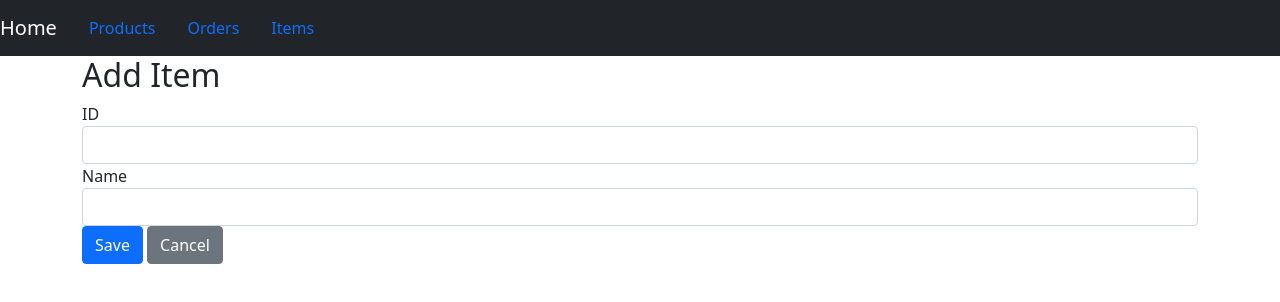
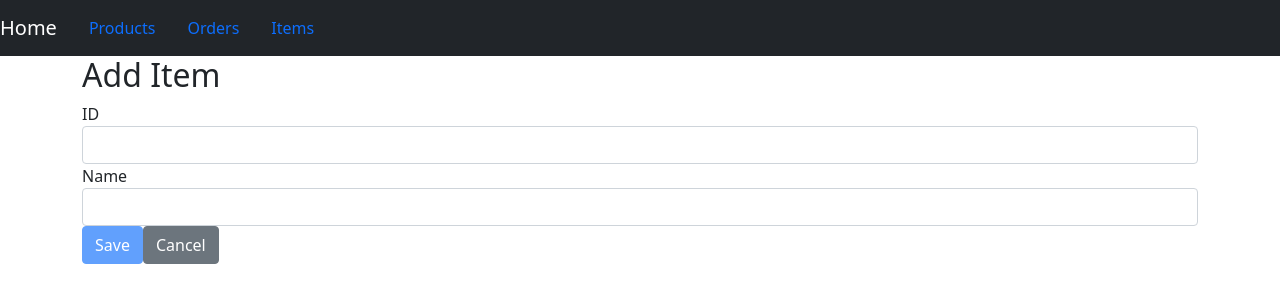
Before and after one commit to mateusz-sulimowicz/BD_APP, a React (Create React App) app in the folder frontend/: page /items/new in a window 1280 px wide. Shown: the top 302 px of the page. Built offline with nearby package versions, Linux system fonts and the light colour scheme.

Commit message:
Disable submit button on not filled form
Signed-off-by: Mateusz Sulimowicz <ms429603@students.mimuw.edu.pl>

```diff
--- a/frontend/src/items/ItemEdit.js
+++ b/frontend/src/items/ItemEdit.js
@@ -6,6 +6,7 @@ class ItemEdit extends Component {
 
     emptyItem = {
         name: '',
+        id: 0
     };
 
     constructor(props) {
@@ -47,7 +48,7 @@ class ItemEdit extends Component {
                 'Content-Type': 'application/json'
             },
             body: JSON.stringify(item),
-        });
+        }).then(response => console.log(response));
         this.props.history.push('/items');
     }
 
@@ -70,7 +71,11 @@ class ItemEdit extends Component {
                                onChange={this.handleChange} autoComplete="basePrice"/>
                     </FormGroup>
                     <FormGroup>
-                        <Button color="primary" type="submit">Save</Button>{' '}
+                        <Button disabled={this.state.item.id <= 0 || this.state.item.name === ''}
+                                color="primary"
+                                type="submit">
+                            Save
+                        </Button>
                         <Button color="secondary" tag={Link} to="/items">Cancel</Button>
                     </FormGroup>
                 </Form>
```
